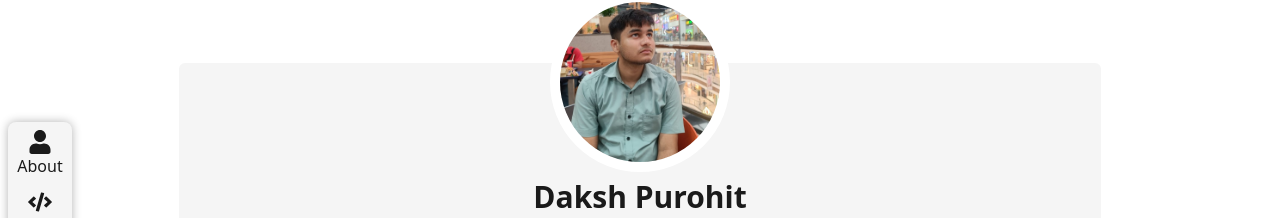
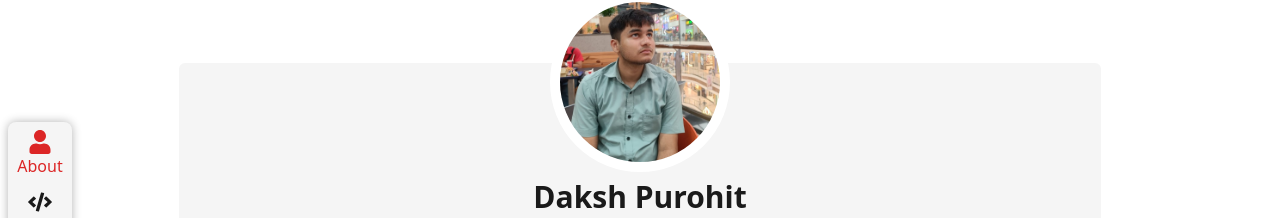
Before and after one commit to EzioAuditore12/Portfolio-, a React (Vite) app in the folder Portfolio/: page /about in a window 1280 px wide. Shown: the part 78-296 px from the top of the page. Built offline with nearby package versions, Linux system fonts and the light colour scheme.

Commit message:
Added active link support

```diff
--- a/Portfolio/src/components/00_Header/Assets/05_sideBar.jsx
+++ b/Portfolio/src/components/00_Header/Assets/05_sideBar.jsx
@@ -1,5 +1,5 @@
 import React from 'react';
-import { Link } from 'react-router-dom';
+import { Link, useLocation } from 'react-router-dom';
 import { FaUser, FaCode, FaBlog, FaFileAlt, FaEnvelope } from 'react-icons/fa';
 
 const menuItems = [
@@ -11,13 +11,21 @@ const menuItems = [
 ];
 
 export function ResponsiveSidebar({ isSidebarOpen, toggleSidebar }) {
+  const location = useLocation();
+
   return (
     <aside className={`bg-light-primary dark:bg-[#161D29] text-light-text dark:text-dark-text shadow-[0_0_10px_rgba(0,0,0,0.3)] fixed h-16 w-full bottom-0 z-10 h-sm:h-16 h-sm:w-full h-sm:bottom-0 h-sm:top-auto h-sm:ml-0 h-sm:rounded-none md:top-[25%] md:h-[400px] md:w-16 md:ml-2 md:rounded-lg transform ${
       isSidebarOpen ? 'translate-y-0 translate-x-full md:hidden' : 'translate-y-0 translate-x-0'
     }`}>
       <nav className='flex p-2 items-center justify-evenly md:flex-col md:gap-3 h-sm:flex-row'>
         {menuItems.map((item) => (
-          <Link to={item.link} key={item.name} className='flex flex-col items-center cursor-pointer hover:text-gray-300'>
+          <Link
+            to={item.link}
+            key={item.name}
+            className={`flex flex-col items-center cursor-pointer hover:text-gray-300 ${
+              location.pathname === item.link ? 'text-red-600' : ''
+            }`}
+          >
             {item.icon}
             <span>{item.name}</span>
           </Link>
--- /dev/null
+++ b/Portfolio/src/hooks/useAnimationOnce.js
@@ -0,0 +1,18 @@
+import { useState, useEffect } from 'react';
+
+export const useAnimationOnce = (sectionKey) => {
+  const [shouldAnimate, setShouldAnimate] = useState(true);
+
+  useEffect(() => {
+    const hasAnimated = sessionStorage.getItem(sectionKey);
+
+    if (hasAnimated) {
+      setShouldAnimate(false);
+    } else {
+      setShouldAnimate(true);
+      sessionStorage.setItem(sectionKey, 'true');
+    }
+  }, [sectionKey]);
+
+  return shouldAnimate;
+};
```
